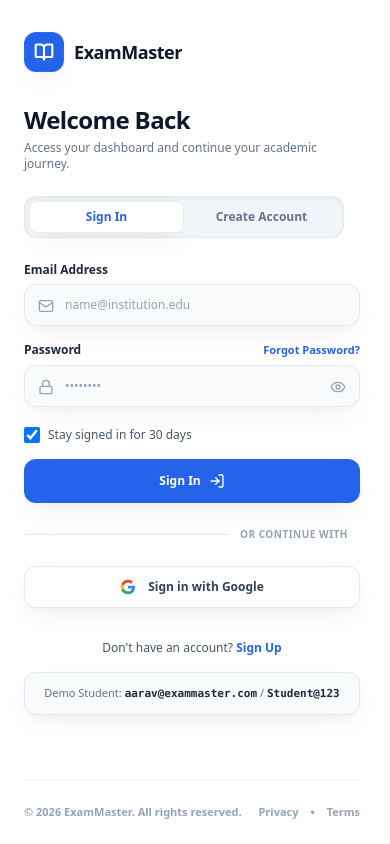
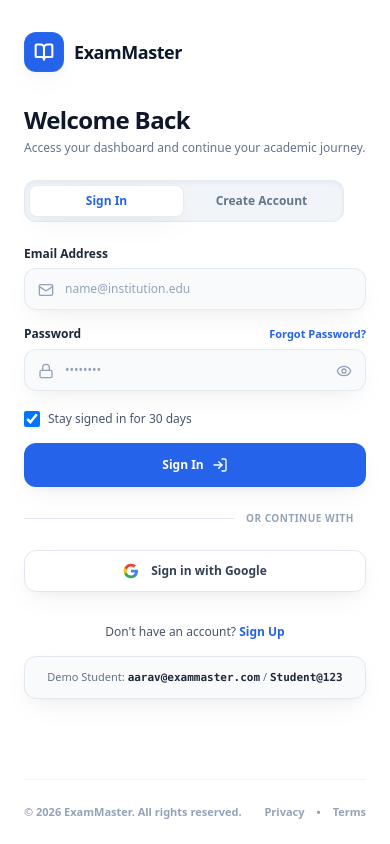
Before and after one commit to VeilSide2004/ExamMaster, a Next.js app: page /login in a window 390 px wide. Built offline with nearby package versions, Linux system fonts and the light colour scheme.

Commit message:
fix: prevent horizontal overflow on mobile caused by scrollbar-gutter stable

```diff
--- a/src/app/globals.css
+++ b/src/app/globals.css
@@ -3,8 +3,16 @@
 @tailwind utilities;
 
 html {
-  overflow-y: scroll;
-  scrollbar-gutter: stable;
+  overflow-x: hidden;
+  max-width: 100vw;
+}
+
+/* Only reserve scrollbar space on screens that have a scrollbar (non-mobile) */
+@media (min-width: 640px) {
+  html {
+    overflow-y: scroll;
+    scrollbar-gutter: stable;
+  }
 }
 
 @layer base {
@@ -13,6 +21,8 @@
     font-family: var(--font-sans), system-ui, -apple-system, BlinkMacSystemFont, 'Segoe UI', Roboto, sans-serif;
     -webkit-font-smoothing: antialiased;
     -moz-osx-font-smoothing: grayscale;
+    overflow-x: hidden;
+    max-width: 100vw;
   }
 }
 
```
